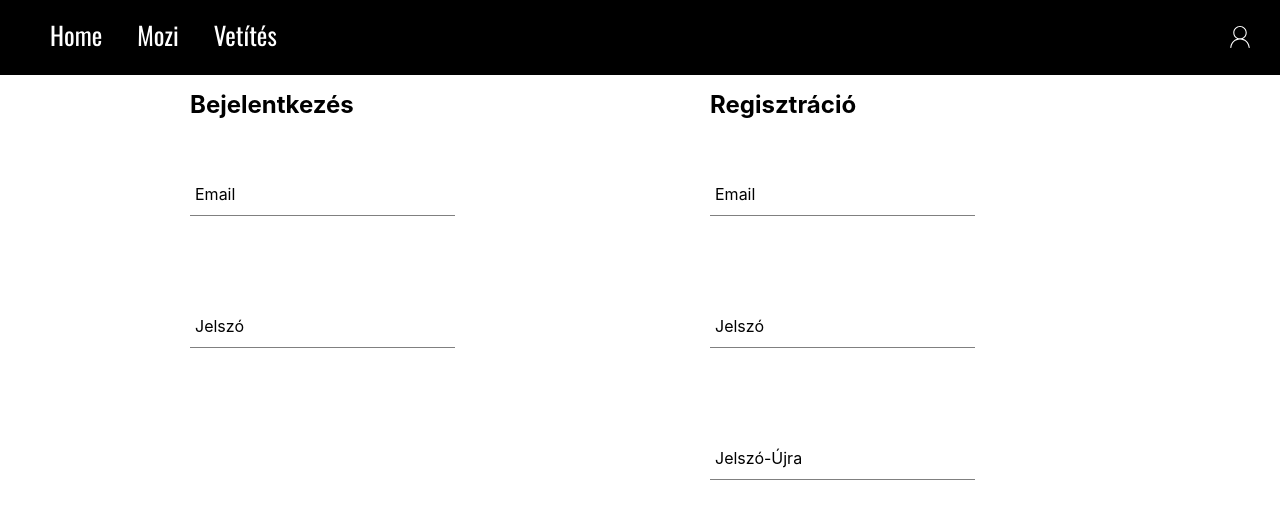
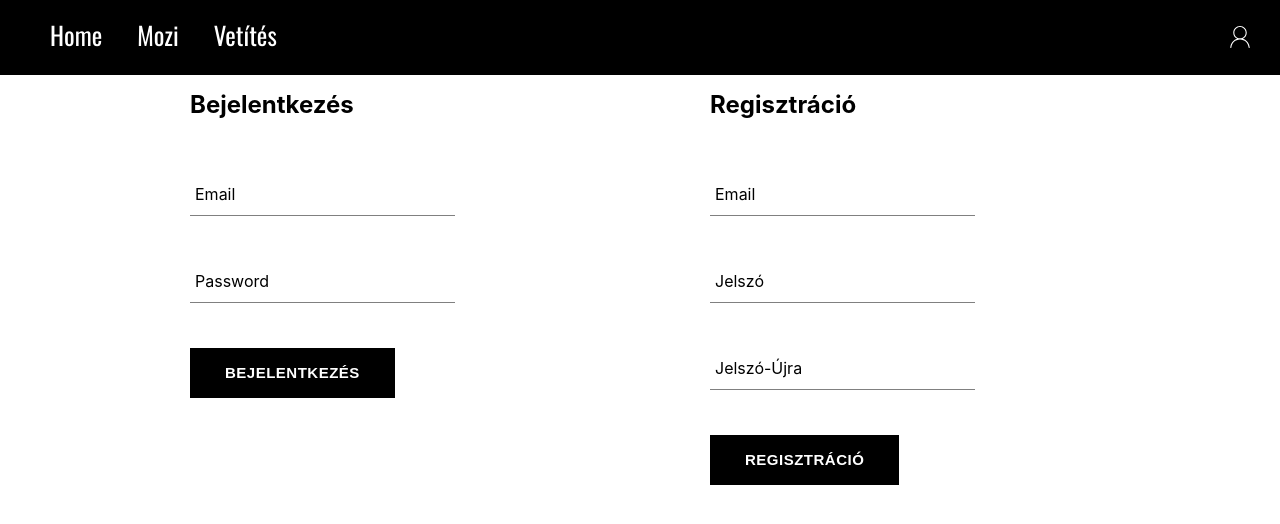
Before and after one commit to K-Tamas01/web-tech, a React (Create React App) app in the folder frontend/: page /Auth in a window 1280 px wide. Shown: the top 524 px of the page. Built offline with nearby package versions, Linux system fonts and the light colour scheme.

Commit message:
add form and button

```diff
--- a/frontend/src/Components/Cinemas/Cinema.component.jsx
+++ b/frontend/src/Components/Cinemas/Cinema.component.jsx
@@ -36,7 +36,9 @@ const Cinema = () =>{
         <Input
             label="Adjon meg egy város nevet:"
             type="search"
-            onChangeHandler={onSearchChange}
+            onChange={onSearchChange}
+            name="search"
+            value=""        //szükséges ez a mező hozzá valahogy értéket kell adni neki
         />
         <Datatable
             Cinema={fileteredCinemas}
--- a/frontend/src/Components/Sign-in/Sign-in.components.jsx
+++ b/frontend/src/Components/Sign-in/Sign-in.components.jsx
@@ -1,20 +1,79 @@
 import './Sign-in.components.styles.scss';
 
+import { useState } from "react";
+
 import InputForm from '../input-fields/Input-fields.component';
+import Buttons from '../buttons/buttons.component';
+
+const defaultFormFields = {
+    email: '',
+    password: '',
+}
 
 const SignInForm = () => {
+    const [formFields, setFormFields] = useState(defaultFormFields);
+    const {email, password} = formFields;
+
+    const resetFormField = () => {
+        setFormFields(defaultFormFields);
+    }
+
+    const handleSubmit = async (event) => {
+        event.preventDefault();
+
+
+        try {
+
+            resetFormField();
+
+
+
+
+        } catch (error) {
+            switch (error.code) {
+              case 'auth/wrong-password':
+                alert('incorrect password for email');
+                break;
+              case 'auth/user-not-found':
+                alert('no user associated with this email');
+                break;
+              default:
+                console.log(error);
+            }
+          }
+
+
+
+    };
+
+    const handleChange = (event) => {
+        const {name, value} = event.target;
+
+        setFormFields({...formFields, [name]: value});
+    };
+
     return(
         <div className='sign-in-container'>
             <h2>Bejelentkezés</h2>
-
-            <InputForm
-                label="Email"
-                type='Email'
-            />
-            <InputForm
-                label="Jelszó"
-                type='Password'
-            />
+            <form onSubmit={handleSubmit}>
+                <InputForm
+                    label='Email'
+                    type='email'
+                    required
+                    onChange={handleChange}
+                    name='email'
+                    value={email}
+                />
+                <InputForm
+                    label='Password'
+                    type='password'
+                    required
+                    onChange={handleChange}
+                    name='password'
+                    value={password}
+                />
+                <Buttons type="submit">Bejelentkezés</Buttons>
+            </form>
         </div>
 )}
 
--- a/frontend/src/Components/Sign-up/Sign-up.components.jsx
+++ b/frontend/src/Components/Sign-up/Sign-up.components.jsx
@@ -1,26 +1,90 @@
 import './Sign-up.components.styles.scss';
 
+import { useState } from "react";
+
 import InputForm from '../input-fields/Input-fields.component';
+import Buttons from '../buttons/buttons.component';
+
+const defaultFormFields = {
+    email: '',
+    password: '',
+    confirmPassword: ''
+}
 
 const SignUpForm = () =>{
+    const [formFields, setFormFields] = useState(defaultFormFields);
+    const {email, password, confirmPassword} = formFields;
+
+    const resetFormField = () => {
+        setFormFields(defaultFormFields);
+    }
+
+    const handleSubmit = async (event) => {
+        event.preventDefault();
+
+        if (password !== confirmPassword) {
+            alert("Hibás jelszó a két jelszó nem egyezzik!");
+            return;
+          }
+
+        try {
+
+            resetFormField();
+
+
+
+        } catch (error) {
+            if (error.code === 'auth/email-already-in-use') {
+                alert('Cannot create user, email already in use');
+              } else {
+                console.log('user creation encountered an error', error);
+              }
+
+        }
+
+
+
+    };
+
+    const handleChange = (event) => {
+        const {name, value} = event.target;
+
+        setFormFields({...formFields, [name]: value});
+    };
+
+
     return(
         <div className='sign-in-container'>
             <h2>Regisztráció</h2>
-
+            <form onSubmit={handleSubmit}>
                 <InputForm
                     label="Email"
                     type='Email'
+                    required
+                    onChange={handleChange}
+                    name="email"
+                    value={email}
                 />
 
                 <InputForm
                     label="Jelszó"
                     type='Password'
+                    required
+                    onChange={handleChange}
+                    name="password"
+                    value={password}
                 />
 
                 <InputForm
                     label="Jelszó-Újra"
                     type='Password'
+                    required
+                    onChange={handleChange}
+                    name="confirmPassword"
+                    value={confirmPassword}
                 />
+                <Buttons type='submit'>Regisztráció</Buttons>
+            </form>
         </div>
 )}
 
```
Lines whose indentation alone changed are shown as unchanged.
